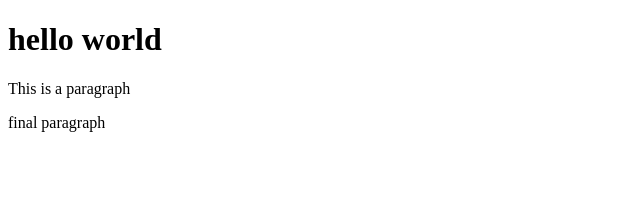
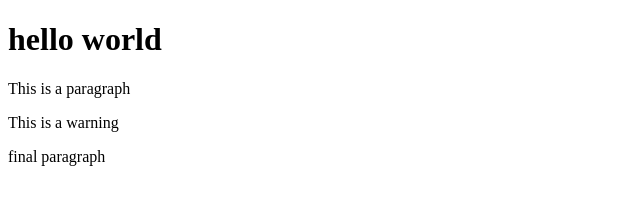
Before and after one commit to NithinShabadhu/git, a website: page index.html in a window 1280 px wide. Shown: the whole page, without its empty margins (0-640 px from the left). Drawn offline with Linux system fonts and the light colour scheme.

Commit message:
fourth commit

```diff
--- a/index.html
+++ b/index.html
@@ -1,9 +1,12 @@
 <!doctype html>
 <html>
-<head></head>
+<head>
+
+</head>
 <body>
 	<h1>hello world</h1>
 	<p>This is a paragraph</p>
+	<p>This is a warning</p>
 	<p>final paragraph</p>
 </body>
 </html>
```
Also changed, not shown: package.json (added, +24 -0 lines), 2 other files.
